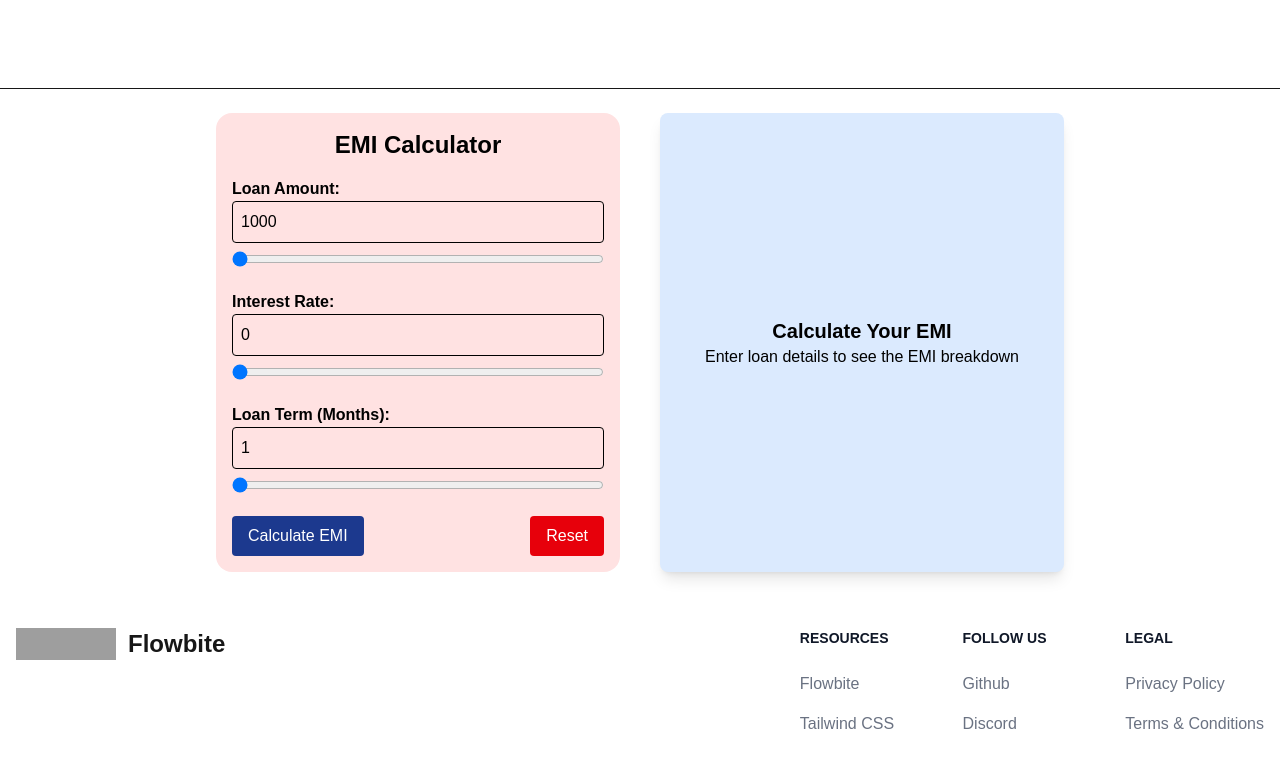
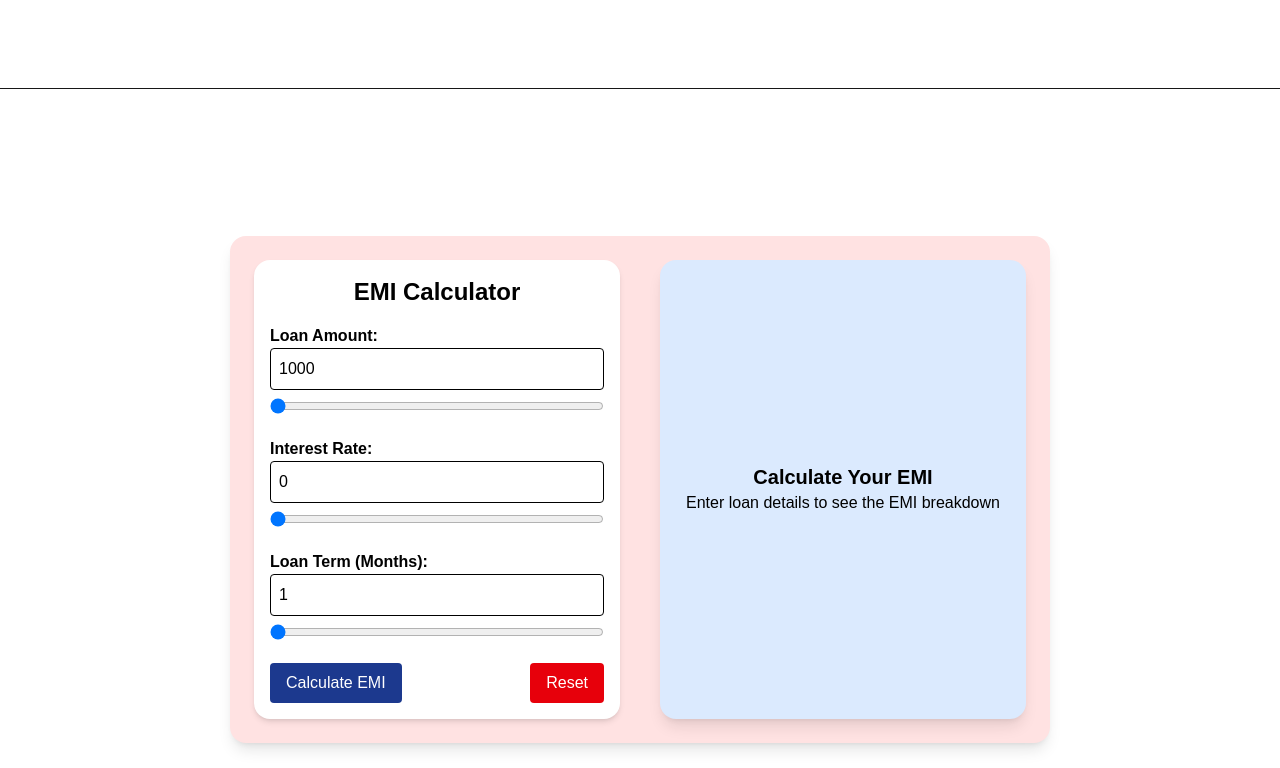
Before and after one commit to situ5901/keshvacredit, a Next.js app: page / in a window 1280 px wide. Shown: the part 2612-3380 px from the top of the page. Built offline with nearby package versions, Linux system fonts and the light colour scheme; grey boxes are pictures that could not be loaded.

Commit message:
calculator add 3

```diff
--- a/src/app/calculator/calculator.tsx
+++ b/src/app/calculator/calculator.tsx
@@ -2,15 +2,21 @@
 
 import { useState } from 'react';
 
+interface EmiRow {
+    month: number;
+    emi: string;
+    principal: string;
+    interest: string;
+    balance: string;
+}
+
 export default function EmiCalculator() {
-    const [loanAmount, setLoanAmount] = useState(1000);
-    const [interestRate, setInterestRate] = useState(0);
-    const [loanTerm, setLoanTerm] = useState(1);
-    const [emiResult, setEmiResult] = useState('');
-    const [tableData, setTableData] = useState([]);
-    const [totalInterest, setTotalInterest] = useState(0);
-    const [totalPayment, setTotalPayment] = useState(0);
-    const [showResult, setShowResult] = useState(false);
+    const [loanAmount, setLoanAmount] = useState<number>(1000);
+    const [interestRate, setInterestRate] = useState<number>(0);
+    const [loanTerm, setLoanTerm] = useState<number>(1);
+    const [emiResult, setEmiResult] = useState<string>('');
+    const [tableData, setTableData] = useState<EmiRow[]>([]);
+    const [showResult, setShowResult] = useState<boolean>(false);
 
     const formatCurrency = (amount: number) => {
         return "₹" + amount.toFixed(2).replace(/\B(?=(\d{3})+(?!\d))/g, ",");
@@ -24,34 +30,27 @@ export default function EmiCalculator() {
 
         const monthlyInterestRate = interestRate / 100 / 12;
         const emi = (loanAmount * monthlyInterestRate * Math.pow(1 + monthlyInterestRate, loanTerm)) /
-                    (Math.pow(1 + monthlyInterestRate, loanTerm) - 1);
+            (Math.pow(1 + monthlyInterestRate, loanTerm) - 1);
 
         let balance = loanAmount;
-        let totalInterestPayable = 0;
-        let totalPaymentAmount = 0;
-        const emiTableData = [];
+        let emiTableData: EmiRow[] = [];
 
         for (let month = 1; month <= loanTerm; month++) {
             const interest = balance * monthlyInterestRate;
             const principal = emi - interest;
             balance -= principal;
 
-            totalInterestPayable += interest;
-            totalPaymentAmount += emi;
-
             emiTableData.push({
                 month,
                 emi: formatCurrency(emi),
                 principal: formatCurrency(principal),
                 interest: formatCurrency(interest),
-                balance: formatCurrency(balance)
+                balance: formatCurrency(balance < 0 ? 0 : balance)
             });
         }
 
         setEmiResult(`EMI: ${formatCurrency(emi)}`);
         setTableData(emiTableData);
-        setTotalInterest(totalInterestPayable);
-        setTotalPayment(totalPaymentAmount);
         setShowResult(true);
     };
 
@@ -61,64 +60,104 @@ export default function EmiCalculator() {
         setLoanTerm(1);
         setEmiResult('');
         setTableData([]);
-        setTotalInterest(0);
-        setTotalPayment(0);
         setShowResult(false);
     };
 
     return (
-        <div className='cal bg-white text-black'>
-            <div className="max-w-4xl mx-auto p-6 bg-red rounded-lg flex gap-10">
-                <div className="w-1/2 p-4 bg-red-100 rounded-2xl">
+        <div className="bg-white text-black min-h-screen flex items-center justify-center">
+            <div className="max-w-4xl mx-auto p-6 bg-red-100 rounded-2xl flex gap-10 shadow-lg">
+                {/* Left Side - Form */}
+                <div className="w-1/2 p-4 bg-white rounded-2xl shadow-md">
                     <h1 className="text-center text-2xl font-bold mb-4">EMI Calculator</h1>
+
                     <div className="mb-4">
                         <label className="block font-bold">Loan Amount:</label>
-                        <input type="number" value={loanAmount}
+                        <input
+                            type="number"
+                            value={loanAmount}
                             onChange={(e) => setLoanAmount(Number(e.target.value))}
-                            className="w-full p-2 border rounded" />
-                        <input type="range" min="1000" max="1000000" value={loanAmount}
+                            className="w-full p-2 border rounded"
+                        />
+                        <input
+                            type="range"
+                            min="1000"
+                            max="1000000"
+                            value={loanAmount}
                             onChange={(e) => setLoanAmount(Number(e.target.value))}
-                            className="w-full mt-2" />
+                            className="w-full mt-2"
+                        />
                     </div>
+
                     <div className="mb-4">
                         <label className="block font-bold">Interest Rate:</label>
-                        <input type="number" value={interestRate}
+                        <input
+                            type="number"
+                            value={interestRate}
                             onChange={(e) => setInterestRate(Number(e.target.value))}
-                            className="w-full p-2 border rounded" />
-                        <input type="range" min="0" max="20" step="0.1" value={interestRate}
+                            className="w-full p-2 border rounded"
+                        />
+                        <input
+                            type="range"
+                            min="0"
+                            max="20"
+                            step="0.1"
+                            value={interestRate}
                             onChange={(e) => setInterestRate(Number(e.target.value))}
-                            className="w-full mt-2" />
+                            className="w-full mt-2"
+                        />
                     </div>
+
                     <div className="mb-4">
                         <label className="block font-bold text-black">Loan Term (Months):</label>
-                        <input type="number" value={loanTerm}
+                        <input
+                            type="number"
+                            value={loanTerm}
                             onChange={(e) => setLoanTerm(Number(e.target.value))}
-                            className="w-full p-2 border rounded" />
-                        <input type="range" min="1" max="60" value={loanTerm}
+                            className="w-full p-2 border rounded"
+                        />
+                        <input
+                            type="range"
+                            min="1"
+                            max="60"
+                            value={loanTerm}
                             onChange={(e) => setLoanTerm(Number(e.target.value))}
-                            className="w-full mt-2" />
+                            className="w-full mt-2"
+                        />
                     </div>
+
                     <div className="flex justify-between mt-4">
-                        <button onClick={calculateEMI} className="px-4 py-2 bg-blue-900 text-white rounded">Calculate EMI</button>
-                        <button onClick={resetForm} className="px-4 py-2 bg-red-600 text-white rounded">Reset</button>
+                        <button
+                            onClick={calculateEMI}
+                            className="px-4 py-2 bg-blue-900 text-white rounded"
+                        >
+                            Calculate EMI
+                        </button>
+                        <button
+                            onClick={resetForm}
+                            className="px-4 py-2 bg-red-600 text-white rounded"
+                        >
+                            Reset
+                        </button>
                     </div>
                 </div>
 
-                <div className="w-1/2 p-4 bg-blue-100 shadow-lg rounded-lg animate-fade-in">
+                {/* Right Side - Results */}
+                <div className="w-1/2 p-4 bg-blue-100 shadow-lg rounded-2xl animate-fade-in flex items-center justify-center">
+                    {/* Title & Subtitle - Show Until Result is Displayed */}
                     {!showResult && (
-                        <div className="flex items-center justify-center h-full text-black text-center">
-                            <div>
-                                <h2 className="text-xl font-semibold">Calculate Your EMI</h2>
-                                <p>Enter loan details to see the EMI breakdown</p>
-                            </div>
+                        <div className="text-center text-black">
+                            <h2 className="text-xl font-semibold">Calculate Your EMI</h2>
+                            <p>Enter loan details to see the EMI breakdown</p>
                         </div>
                     )}
 
+                    {/* EMI Table - Show After Calculation */}
                     {showResult && (
-                        <div>
+                        <div className="w-full">
                             <p className="text-center font-bold mb-4">{emiResult}</p>
+
                             {tableData.length > 0 && (
-                                <div className="overflow-y-auto max-h-95 border border-gray-300 rounded-lg">
+                                <div className="overflow-y-auto max-h-96 border border-gray-300 rounded-lg">
                                     <table className="w-full border-collapse">
                                         <thead>
                                             <tr className="bg-gray-200">
@@ -143,12 +182,6 @@ export default function EmiCalculator() {
                                     </table>
                                 </div>
                             )}
-
-                            {/* 🔥 Total Interest aur Payment ka Display 🔥 */}
-                            <div className="mt-4 text-center text-lg font-semibold">
-                                <p>Total Interest Payable: {formatCurrency(totalInterest)}</p>
-                                <p>Total Payment (Loan + Interest): {formatCurrency(totalPayment)}</p>
-                            </div>
                         </div>
                     )}
                 </div>
```
